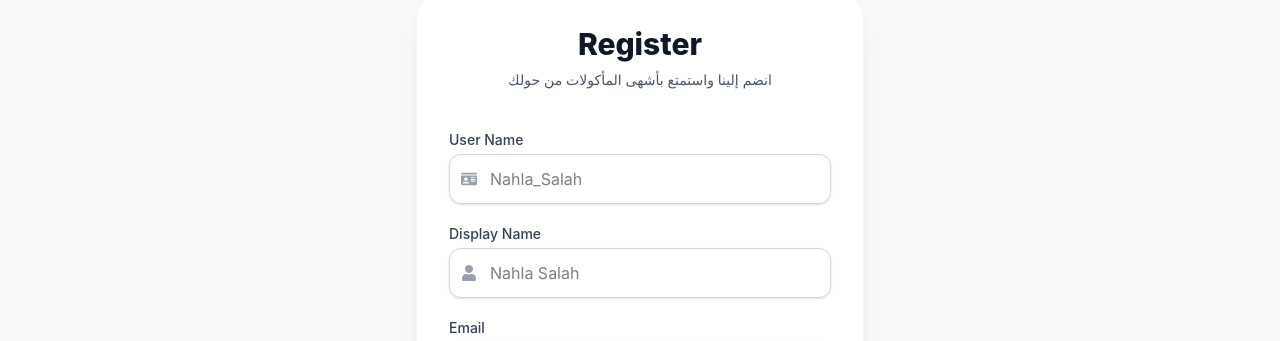
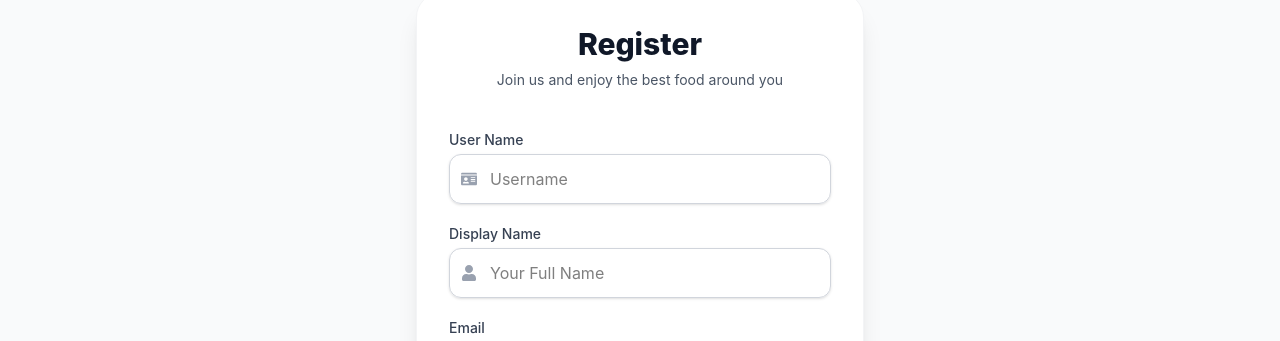
Before and after one commit to Nahla-salah/talabat-frontend, a React (Vite) app: page /register in a window 1280 px wide. Shown: the part 120-461 px from the top of the page. Built offline with nearby package versions, Linux system fonts and the light colour scheme.

Commit message:
login update

```diff
--- a/src/Components/Login/Login.jsx
+++ b/src/Components/Login/Login.jsx
@@ -12,42 +12,32 @@ function Login() {
   const { setToken } = useContext(AuthContext);
   const [loading, setLoading] = useState(false);
 
-
   const validYup = Yup.object().shape({
     Email: Yup.string().email("Invalid email format").required("Email is required"),
     Password: Yup.string().min(6, "Password must be at least 6 characters").required("Password is required"),
   });
 
-
   async function signin(values, { resetForm }) {
     setLoading(true);
     try {
-
-      const { data } = await axios.post('/Api/Authentication/Login', values);
-
+      const baseUrl = import.meta.env.VITE_API_BASE_URL;
+      const { data } = await axios.post(`${baseUrl}Authentication/Login`, values);
 
       localStorage.setItem("Token", data.token);
-
-
       localStorage.setItem("UserEmail", data.email || data.userEmail);
 
-
       setToken(data.token);
-
       toast.success("Login Successful");
 
-
       resetForm();
-
       setLoading(false);
       navigate('/');
     } catch (e) {
-      const errorMsg = e.response?.data?.message || "فشل تسجيل الدخول، يرجى المحاولة مرة أخرى.";
+      const errorMsg = e.response?.data?.message || "Login failed, please try again.";
       toast.error(errorMsg);
       setLoading(false);
     }
   }
-
 
   const formik = useFormik({
     initialValues: {
@@ -70,8 +60,6 @@ function Login() {
         </div>
 
         <form className="space-y-6" onSubmit={formik.handleSubmit}>
-
-
           <div>
             <label className="block text-sm font-semibold text-gray-700 mb-2">Email</label>
             <div className="relative group">
@@ -92,7 +80,6 @@ function Login() {
               <p className="text-red-500 text-xs mt-1">{formik.errors.Email}</p>
             )}
           </div>
-
 
           <div>
             <div className="flex justify-between items-center mb-2">
--- a/src/Components/Register/Register.jsx
+++ b/src/Components/Register/Register.jsx
@@ -10,7 +10,6 @@ function Register() {
   const navigate = useNavigate();
   const [loading, setLoading] = useState(false);
 
-
   const validYup = Yup.object().shape({
     UserName: Yup.string().required("User Name is required"),
     DisplayName: Yup.string().required("Display Name is required"),
@@ -19,26 +18,25 @@ function Register() {
     PhoneNumber: Yup.string().matches(/^[0-9]{11}$/, "Phone number must be 11 digits").required("Phone number is required")
   });
 
-async function signup(values, { resetForm }) {
+  async function signup(values, { resetForm }) {
     setLoading(true);
     try {
-      const { data } = await axios.post('/Api/Authentication/Register', values);
+
+      const baseUrl = import.meta.env.VITE_API_BASE_URL;
+      const { data } = await axios.post(`${baseUrl}Authentication/Register`, values);
+
       toast.success("Registration successful!");
-       localStorage.setItem("Token", data.token);
+      localStorage.setItem("Token", data.token);
       resetForm();
       setLoading(false);
       navigate('/login');
     } catch (e) {
       console.log("Full Error Response:", e.response?.data);
-
-
       const errorMsg = e.response?.data?.errorMessage || "Registration failed. Please try again.";
-
       toast.error(errorMsg);
       setLoading(false);
     }
   }
-
 
   const formik = useFormik({
     initialValues: {
@@ -59,13 +57,12 @@ async function signup(values, { resetForm }) {
         <div className="text-center mb-10">
           <h2 className="text-3xl font-extrabold text-gray-900">Register</h2>
           <p className="mt-2 text-sm text-gray-600">
-            انضم إلينا واستمتع بأشهى المأكولات من حولك
+            Join us and enjoy the best food around you
           </p>
         </div>
 
         <form className="space-y-5" onSubmit={formik.handleSubmit}>
 
-          {/* User Name */}
           <div>
             <label className="block text-sm font-medium text-gray-700 mb-1">User Name</label>
             <div className="relative">
@@ -79,13 +76,12 @@ async function signup(values, { resetForm }) {
                 onBlur={formik.handleBlur}
                 type="text"
                 className={`block w-full pl-10 pr-3 py-3 border rounded-xl focus:ring-2 outline-none transition shadow-sm ${formik.touched.UserName && formik.errors.UserName ? 'border-red-500 focus:ring-red-200' : 'border-gray-300 focus:ring-green-500'}`}
-                placeholder="Nahla_Salah"
+                placeholder="Username"
               />
             </div>
             {formik.touched.UserName && formik.errors.UserName && <p className="text-red-500 text-xs mt-1">{formik.errors.UserName}</p>}
           </div>
 
-          {/* Display Name */}
           <div>
             <label className="block text-sm font-medium text-gray-700 mb-1">Display Name</label>
             <div className="relative">
@@ -99,13 +95,12 @@ async function signup(values, { resetForm }) {
                 onBlur={formik.handleBlur}
                 type="text"
                 className={`block w-full pl-10 pr-3 py-3 border rounded-xl focus:ring-2 outline-none transition shadow-sm ${formik.touched.DisplayName && formik.errors.DisplayName ? 'border-red-500 focus:ring-red-200' : 'border-gray-300 focus:ring-green-500'}`}
-                placeholder="Nahla Salah"
+                placeholder="Your Full Name"
               />
             </div>
             {formik.touched.DisplayName && formik.errors.DisplayName && <p className="text-red-500 text-xs mt-1">{formik.errors.DisplayName}</p>}
           </div>
 
-          {/* Email */}
           <div>
             <label className="block text-sm font-medium text-gray-700 mb-1">Email</label>
             <div className="relative">
@@ -125,7 +120,6 @@ async function signup(values, { resetForm }) {
             {formik.touched.Email && formik.errors.Email && <p className="text-red-500 text-xs mt-1">{formik.errors.Email}</p>}
           </div>
 
-          {/* Phone Number */}
           <div>
             <label className="block text-sm font-medium text-gray-700 mb-1">Phone Number</label>
             <div className="relative">
@@ -145,7 +139,6 @@ async function signup(values, { resetForm }) {
             {formik.touched.PhoneNumber && formik.errors.PhoneNumber && <p className="text-red-500 text-xs mt-1">{formik.errors.PhoneNumber}</p>}
           </div>
 
-          {/* Password */}
           <div>
             <label className="block text-sm font-medium text-gray-700 mb-1">Password</label>
             <div className="relative">
@@ -171,7 +164,7 @@ async function signup(values, { resetForm }) {
               type="submit"
               className="w-full flex justify-center py-3 px-4 border border-transparent rounded-xl shadow-lg text-sm font-bold text-white bg-green-600 hover:bg-green-700 focus:outline-none focus:ring-2 focus:ring-offset-2 focus:ring-green-500 transition-all duration-200 disabled:bg-gray-400"
             >
-              {loading ? <i className="fas fa-spinner fa-spin"></i> : "Register"}
+              {loading ? "Registering..." : "Register"}
             </button>
           </div>
         </form>
```
Also changed, not shown: 2 other files (tests, documents, lock files or other folders).
